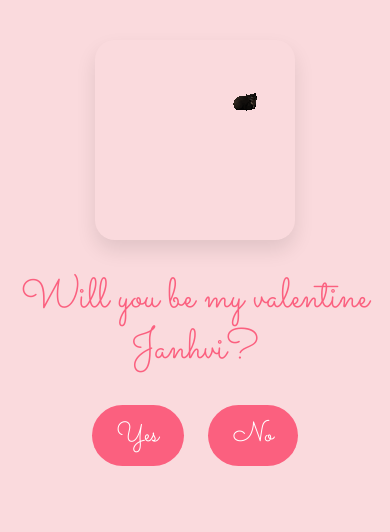
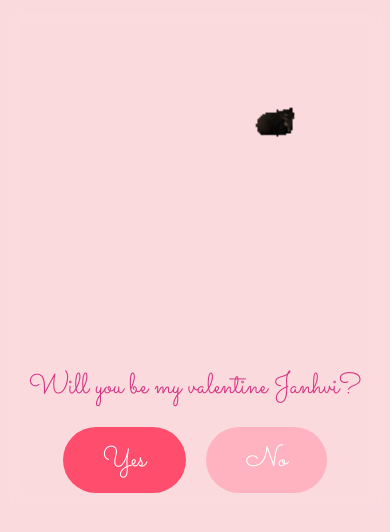
Before and after one commit to butterboypy/Valentines, a plain HTML site: page index.html in a window 390 px wide. Shown: the part 164-696 px from the top of the page. Drawn offline with Linux system fonts and the light colour scheme.

Commit message:
font update

```diff
--- a/index.html
+++ b/index.html
@@ -1,4 +1,4 @@
-<!DOCTYPE html>
+<!-- <!DOCTYPE html>
 <html lang="en">
 <head>
     <meta charset="UTF-8">
@@ -13,7 +13,7 @@
     <div id="container">
         <div id="image-container"></div>
         <div id="text-container">
-            <div id="question">Will you be my valentine Janhvi?</div>
+            <div id="question"></div>
             <div id="options">
                 <button id="yes-button" onclick="selectOption('yes')">Yes</button>
                 <button id="no-button" onclick="selectOption('no')">No</button>
@@ -24,3 +24,29 @@
     <script src="script.js"></script>
 </body>
 </html>
+ -->
+
+<!DOCTYPE html>
+<html lang="en">
+<head>
+    <meta charset="UTF-8">
+    <meta name="viewport" content="width=device-width, initial-scale=1.0">
+    <title>Will You Be My Valentine Janhvi ji?</title>
+    <link rel="stylesheet" href="https://fonts.googleapis.com/css2?family=Sacramento&display=swap">
+    <link rel="stylesheet" href="style.css">
+</head>
+<body>
+    <audio id="valentine-music" src="TOOTIMETOOTIMETOOTIME.mp3" loop></audio>
+    <div id="container">
+        <div id="image-container"></div>
+        <div id="text-container">
+            <div id="question"></div>
+            <div id="options">
+                <button id="yes-button" onclick="selectOption('yes')">Yes</button>
+                <button id="no-button" onclick="selectOption('no')">No</button>
+            </div>
+        </div>
+    </div>
+    <script src="script.js"></script>
+</body>
+</html>
--- a/script.js
+++ b/script.js
@@ -1,133 +1,136 @@
-// 1. Define your series of GIFs here
 const noGifs = ['glorp-spin.gif','maxwell-spin.gif', 'oia-uia.gif', 'hit-bubu.webp','hasbulla-hasbik.gif','gorilla-beating-chest.gif'];
-const partyGifs = ['maxwell-spin.gif', 'cat-heart.gif', 'oia-uia.gif', 'alien-cat-gleepy.gif','mochi-peachcat-cute-cat.gif','cute-happy.gif','happy-dance-happy (1).gif','pengu-pudgy.gif'];
+const partyGifs = ['maxwell-spin.gif', 'cat-heart.gif', 'oia-uia.gif', 'alien-cat-gleepy.gif', 'mochi-peachcat-cute-cat.gif', 'cute-happy.gif', 'happy-dance-happy (1).gif', 'pengu-pudgy.gif'];
 const noTexts = ['No', 'You sure?', 'Pleease?', 'Think again!', 'Last chance!'];
 
 let noCount = 0;
+let colorInterval, partyInterval;
 
-// --- INITIAL MESSAGE LOGIC ---
+function setFont(type) {
+    const q = document.getElementById('question');
+    if (type === 'arial') {
+        q.classList.remove('script-font');
+        q.classList.add('arial-font');
+    } else {
+        q.classList.remove('arial-font');
+        q.classList.add('script-font');
+    }
+}
+
 function initValentine() {
     const questionElement = document.getElementById('question');
     const optionsElement = document.getElementById('options');
     const imageContainer = document.getElementById('image-container');
 
-    // Hide things initially for the long message
     optionsElement.style.display = 'none';
     imageContainer.style.display = 'none';
 
-    // Set the long message
+    // 1. Arial for the Long Message
+    setFont('arial');
     questionElement.innerText = "TAKE A SCREENSHOT TO READ IT LATER\n\n" +
         "Happy Valentine’s Day ❤️\n\n" +
         "Two years with you and I’m still wondering how you manage to be this cute, this smart, and this dangerously amazing all at once. " +
-        "You don’t just steal my heart—you run it like a pro 😏\n" +
+        "You don’t just steal my heart—you run it like a pro 😏\n\n" +
         "You’re confident, beautiful, and way too awesome to be real… and somehow you chose me. " +
         "I’m insanely proud to call you mine, and yes, I’m very, very in love with you (˵ •̀ ᴗ - ˵ ) ✧ ❤️";
 
-    // Wait 5 seconds, then show the Valentine Question
     setTimeout(() => {
+        // 2. Script for the Question
+        setFont('script');
         questionElement.innerText = "Will you be my valentine Janhvi?";
-        optionsElement.style.display = 'block';
+        optionsElement.style.display = 'flex';
         imageContainer.style.display = 'block';
         updateImage('maxwell-spin.gif');
     }, 5000);
 }
 
+function triggerPartyEffects() {
+    const colors = ['#ff0000', '#ff7f00', '#ffff00', '#00ff00', '#0000ff', '#4b0082', '#9400d3'];
+    let colorIndex = 0;
+    colorInterval = setInterval(() => {
+        document.body.style.backgroundColor = colors[colorIndex];
+        colorIndex = (colorIndex + 1) % colors.length;
+    }, 200);
+    partyInterval = setInterval(() => createFloatingGif(), 150);
+}
+
 function selectOption(option) {
     if (option === 'yes') {
         const music = document.getElementById('valentine-music');
-        music.play().catch(e => console.log("Playback blocked until user interaction."));
+        music.play().catch(e => console.log("Audio waiting for user click."));
 
+        // 3. Arial for "Let's go baby"
+        setFont('arial');
         updateImage('zavarius-zavarius-teddy.gif');
         document.getElementById('question').innerText = "Yayyyyyyyyyyyyy!!!!!! Let's go Babyyyy!!!! ❤️";
         document.getElementById('options').style.display = 'none';
 
-        setTimeout(function() {
-            updateImage('cheering-baby-yeah.gif');
-        }, 1500);
+        setTimeout(() => updateImage('cheering-baby-yeah.gif'), 2500);
 
-        setTimeout(function() {
+        setTimeout(() => {
             document.getElementById('question').style.display = 'none';
             document.getElementById('image-container').style.display = 'none';
-            startParty();
-        }, 4000);
+            startPartySequence();
+        }, 5500);
 
     } else if (option === 'no') {
         noCount++;
         const noButton = document.getElementById('no-button');
         noButton.innerText = noTexts[noCount % noTexts.length];
-
         const yesButton = document.getElementById('yes-button');
         const currentFontSize = window.getComputedStyle(yesButton).getPropertyValue('font-size');
-        const newSize = parseFloat(currentFontSize) * 1.5;
-        yesButton.style.fontSize = newSize + 'px';
-
+        yesButton.style.fontSize = (parseFloat(currentFontSize) * 1.4) + 'px';
         updateImage(noGifs[noCount % noGifs.length]);
     }
 }
 
-function startParty() {
-    const colors = ['#ff0000', '#ff7f00', '#ffff00', '#00ff00', '#0000ff', '#4b0082', '#9400d3'];
-    let colorIndex = 0;
-
-    for (let i = 0; i < 20; i++) {
-        createFloatingGif();
-    }
-
-    const colorInterval = setInterval(() => {
-        document.body.style.backgroundColor = colors[colorIndex];
-        colorIndex = (colorIndex + 1) % colors.length;
-    }, 200);
-
-    const partyInterval = setInterval(() => {
-        createFloatingGif();
-    }, 150);
+function startPartySequence() {
+    triggerPartyEffects();
 
     setTimeout(() => {
         clearInterval(colorInterval);
         clearInterval(partyInterval);
         document.body.style.backgroundColor = '#FADADD';
-
-        const icons = document.querySelectorAll('.party-icon');
-        icons.forEach(icon => icon.remove());
-
-        const imageContainer = document.getElementById('image-container');
-        imageContainer.style.display = 'block';
+        document.querySelectorAll('.party-icon').forEach(icon => icon.remove());
+        document.getElementById('image-container').style.display = 'block';
         document.getElementById('question').style.display = 'block';
 
-        // --- THE FINAL TIMELINE ---
+        // 4. Script for I Love You
+        setFont('script');
         document.getElementById('question').innerText = "I love you Janhvi! ❤️";
         updateImage('love-cute.gif');
 
+        // 5. Arial for all subsequent messages
         setTimeout(() => {
+            setFont('arial');
             document.getElementById('question').innerText = "Wait!";
             updateImage('doggy-cute.gif');
-        }, 2000);
+        }, 3000);
 
         setTimeout(() => {
             document.getElementById('question').innerText = "I got something for you (˵ •̀ ᴗ - ˵ ) ✧";
             updateImage('kutya.gif');
-        }, 5500);
+        }, 6000);
 
         setTimeout(() => {
             document.getElementById('question').innerText = "It is on your way...";
             updateImage('presents-gifts.gif');
-        }, 8500);
+        }, 10000);
 
         setTimeout(() => {
             document.getElementById('question').innerText = "Wait patiently hehe 🎁";
             updateImage('cute-cat.gif');
-        }, 11500);
+        }, 13000);
 
         setTimeout(() => {
             document.getElementById('question').innerText = "u r the best baby. Mwaahhh !!! ❤️✨";
             updateImage('cat-cat-meme.gif');
-        }, 15000);
+        }, 16000);
 
         setTimeout(() => {
             document.getElementById('question').innerText = "Okay Bui-bui Bund Paari, that ass deserves a raise 😁🧚‍♀️";
             updateImage('apple-apple-cat.gif');
-        }, 19000);
-
+            triggerPartyEffects();
+        }, 20000);
     }, 15000);
 }
 
@@ -135,26 +138,19 @@
     const img = new Image();
     img.src = partyGifs[Math.floor(Math.random() * partyGifs.length)];
     img.className = 'party-icon';
-    const size = Math.random() * 100 + 100;
-    img.style.width = size + "px";
-    const randomLeft = Math.floor(Math.random() * 80) + 5;
-    const randomTop = Math.floor(Math.random() * 80) + 5;
-    img.style.left = randomLeft + "vw";
-    img.style.top = randomTop + "vh";
+    img.style.width = (Math.random() * 100 + 100) + "px";
+    img.style.left = (Math.random() * 85) + "vw";
+    img.style.top = (Math.random() * 85) + "vh";
     document.body.appendChild(img);
     setTimeout(() => { if(img.parentNode) img.remove(); }, 3000);
 }
 
 function updateImage(imageSrc) {
-    const imageContainer = document.getElementById('image-container');
-    imageContainer.innerHTML = '';
+    const container = document.getElementById('image-container');
+    container.innerHTML = '';
     const img = new Image();
     img.src = imageSrc;
-    img.alt = 'Valentine GIF';
-    img.onload = function() {
-        imageContainer.appendChild(img);
-    };
+    img.onload = () => container.appendChild(img);
 }
 
-// START THE FLOW
 initValentine();
--- a/style.css
+++ b/style.css
@@ -1,102 +1,84 @@
-/* style.css */
-
-/* 1. Reset and Body Setup */
 body {
-    font-family: Arial, sans-serif;
-    text-align: center;
+    background-color: #FADADD;
     margin: 0;
     padding: 0;
-    background-color: #FADADD; /* Light pink */
-    /* Stops scrollbars if a GIF pops at the very edge */
-    overflow: hidden;
-    width: 100vw;
-    height: 100vh;
-    transition: background-color 0.2s ease;
+    display: flex;
+    justify-content: center;
+    align-items: center;
+    min-height: 100vh;
+    overflow-x: hidden;
+    transition: background-color 0.5s ease;
 }
 
-/* 2. Main Content Container */
 #container {
-    display: flex;
-    flex-direction: column;
-    align-items: center;
-    justify-content: center;
-    height: 100vh;
-    width: 100%;
-    position: relative;
-    /* Keeps buttons and main text above the flying party gifs */
-    z-index: 100;
+    text-align: center;
+    width: 90%;
+    max-width: 800px;
+    background: rgba(255, 255, 255, 0.25);
+    padding: 40px;
+    border-radius: 30px;
+    backdrop-filter: blur(8px);
+    box-shadow: 0 10px 30px rgba(0,0,0,0.05);
+    z-index: 10;
 }
 
-/* 3. Main Image Styling */
-#image-container {
+#question {
+    color: #d63384;
+    margin-bottom: 20px;
+    line-height: 1.4;
+    white-space: pre-wrap;
+    word-wrap: break-word;
+}
+
+/* Default Script Font */
+.script-font {
+    font-family: 'Sacramento', cursive;
+    font-size: 2.8rem;
+}
+
+/* New Arial Font for specific sections */
+.arial-font {
+    font-family: Arial, sans-serif;
+    font-size: 1.4rem; /* Adjusted because Arial is naturally larger than Script */
+    font-weight: bold;
+}
+
+#image-container img {
+    max-width: 100%;
+    height: auto;
+    width: 320px;
+    border-radius: 20px;
     margin-bottom: 20px;
 }
 
-#image-container img {
-    max-width: 80vw; /* Won't exceed 80% of screen width */
-    max-height: 35vh; /* Leaves room for the long final messages */
-    width: auto;
-    height: auto;
-    border-radius: 20px;
-    box-shadow: 0 10px 20px rgba(0,0,0,0.1);
-}
-
-/* 4. Text Styling */
-#question {
-    font-family: 'Sacramento', cursive;
-    font-size: 42px; /* Adjusted so "Wait! I got something for you" fits nicely */
-    padding: 0 20px;
-    color: #FB607F;
-    margin: 10px 0;
-    min-height: 80px; /* Prevents the GIF from jumping when text changes */
-    line-height: 1.2;
-}
-
-/* 5. Button Styling */
 #options {
-    margin-top: 20px;
+    display: flex;
+    justify-content: center;
+    gap: 20px;
+    flex-wrap: wrap;
 }
 
 button {
-    padding: 10px 25px;
-    margin: 10px;
-    font-size: 28px;
     font-family: 'Sacramento', cursive;
-    background-color: #FB607F;
-    color: white;
+    font-size: 1.8rem;
+    padding: 12px 40px;
+    cursor: pointer;
     border: none;
     border-radius: 50px;
-    cursor: pointer;
     transition: transform 0.2s;
 }
 
-button:hover {
-    transform: scale(1.1);
+button:hover { transform: scale(1.1); }
+#yes-button { background-color: #ff4d6d; color: white; }
+#no-button { background-color: #ffb3c1; color: white; }
+
+.party-icon {
+    position: fixed;
+    z-index: 5;
+    pointer-events: none;
 }
 
-/* 6. The Party Animations */
-.party-icon {
-    position: absolute;
-    z-index: 50; /* Sits behind the main text/image but above background */
-    pointer-events: none; /* Allows user to click "through" them if needed */
-    animation: celebrate 0.5s ease-out forwards;
-    max-width: 150px;
-    max-height: 150px;
-    object-fit: contain;
-}
-
-/* Animation for the popping effect */
-@keyframes celebrate {
-    0% {
-        transform: scale(0) rotate(-20deg);
-        opacity: 0;
-    }
-    50% {
-        transform: scale(1.2) rotate(10deg);
-        opacity: 1;
-    }
-    100% {
-        transform: scale(1) rotate(0deg);
-        opacity: 1;
-    }
-}
+@media (max-width: 480px) {
+    #container { padding: 20px; background: none; box-shadow: none; }
+    .script-font { font-size: 1.8rem; }
+    .arial-font { font-size: 1.1rem; }}
```
